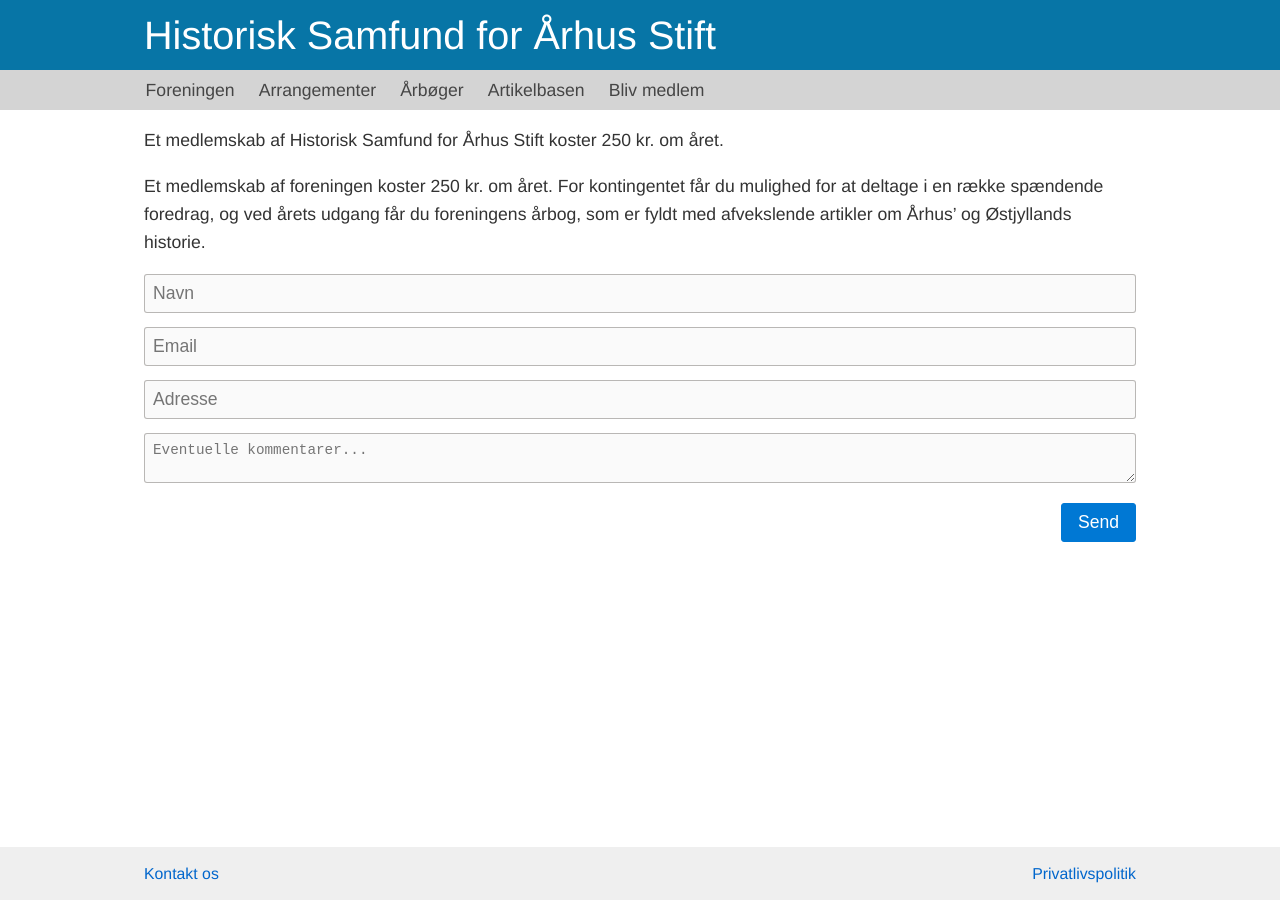
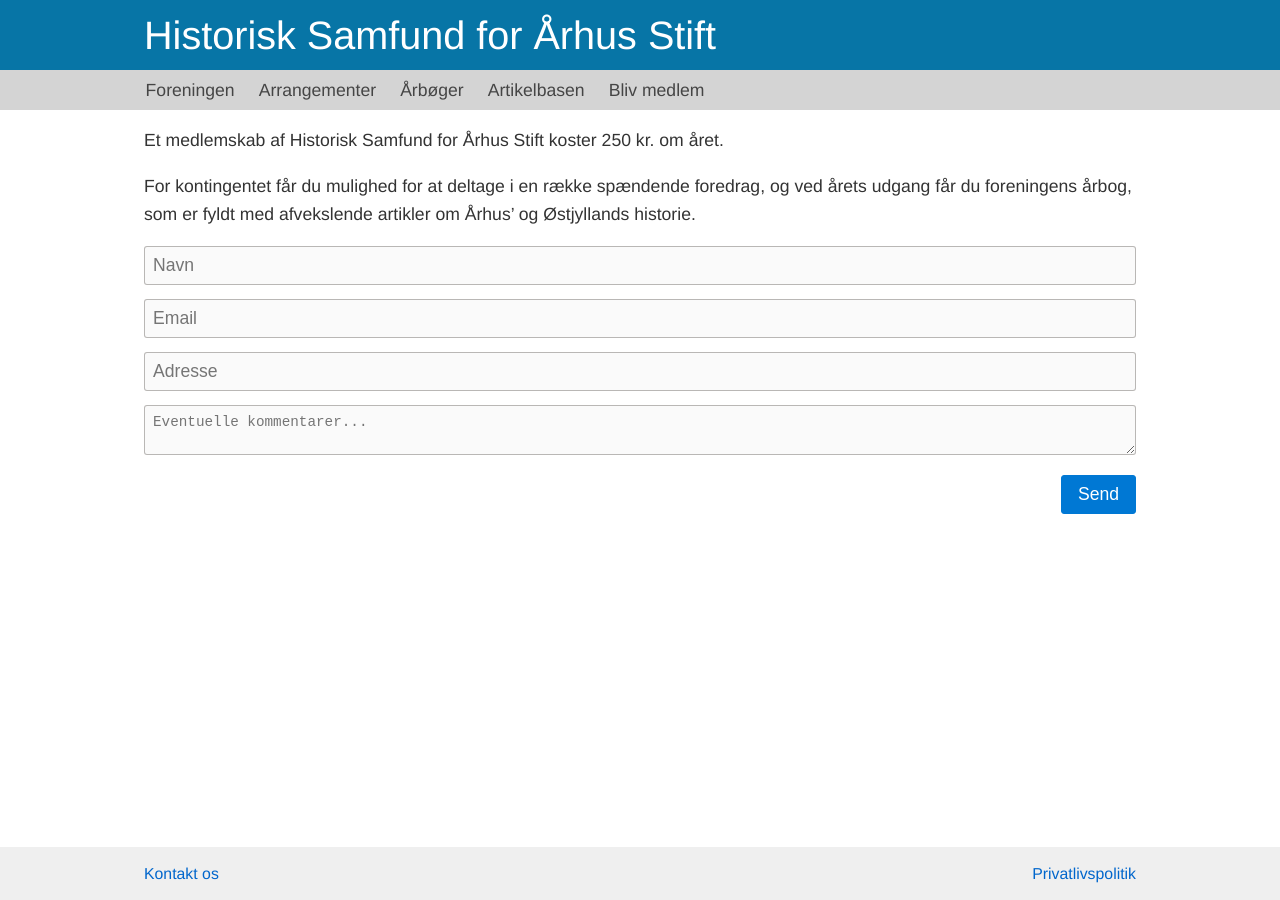
Before and after one commit to guldhorn/historisk-samfund, a Jekyll site: the page built from bliv-medlem.md, in a window 1280 px wide. Built offline with Jekyll 4.4.1, drawn with Linux system fonts in a browser that asks for light colours.

Commit message:
Update bliv-medlem.md

```diff
--- a/bliv-medlem.md
+++ b/bliv-medlem.md
@@ -6,7 +6,7 @@ permalink: /bliv-medlem
 
 Et medlemskab af Historisk Samfund for Århus Stift koster 250 kr. om året.
 
-Et medlemskab af foreningen koster 250 kr. om året. For kontingentet får du mulighed for at deltage i en række spændende foredrag, og ved årets udgang får du foreningens årbog, som er fyldt med afvekslende artikler om Århus’ og Østjyllands historie.
+For kontingentet får du mulighed for at deltage i en række spændende foredrag, og ved årets udgang får du foreningens årbog, som er fyldt med afvekslende artikler om Århus’ og Østjyllands historie.
 
 <form id="contactform" action="https://api.web3forms.com/submit" method="POST">
     <input type="hidden" name="access_key" value="c455ebc6-5d5f-44b7-af14-e052fbfc075d">
```
